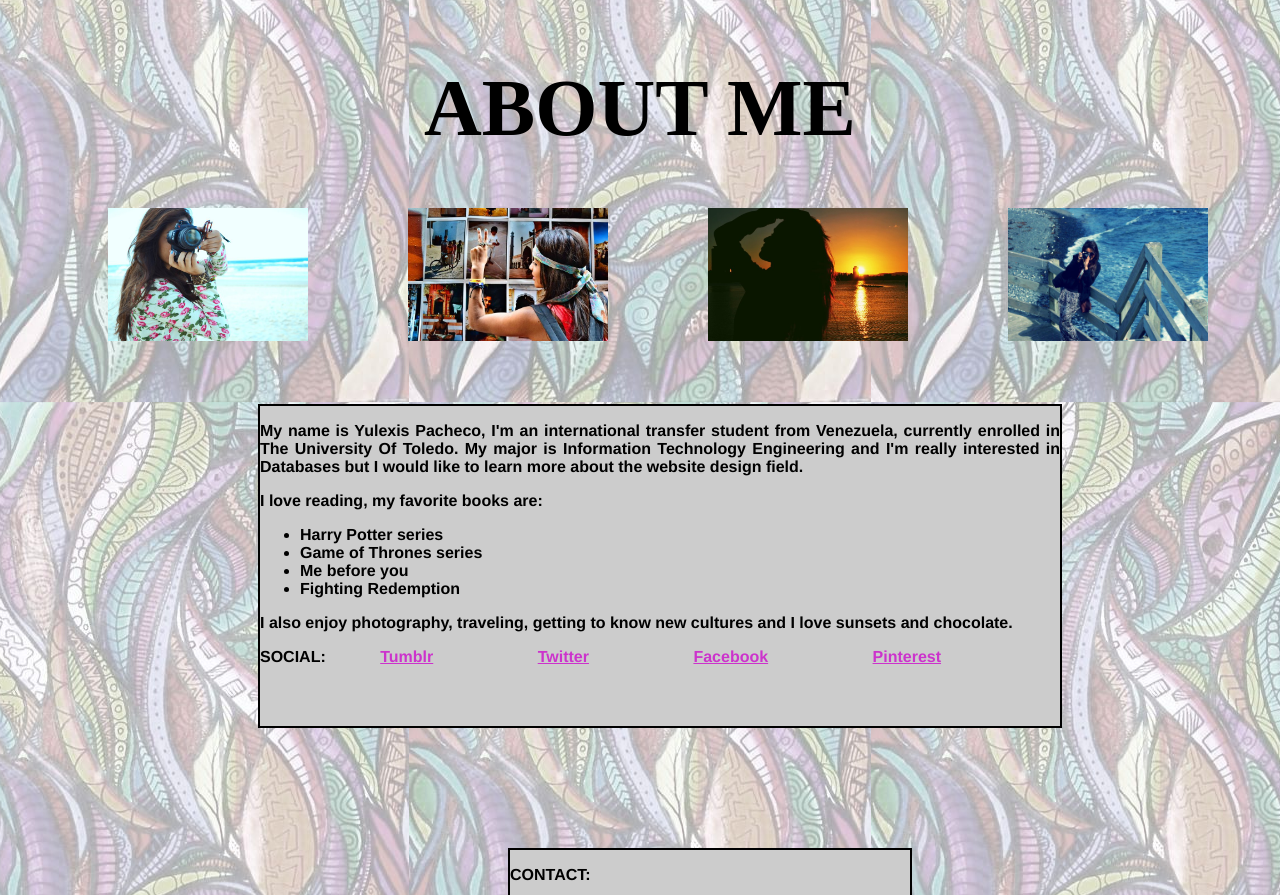
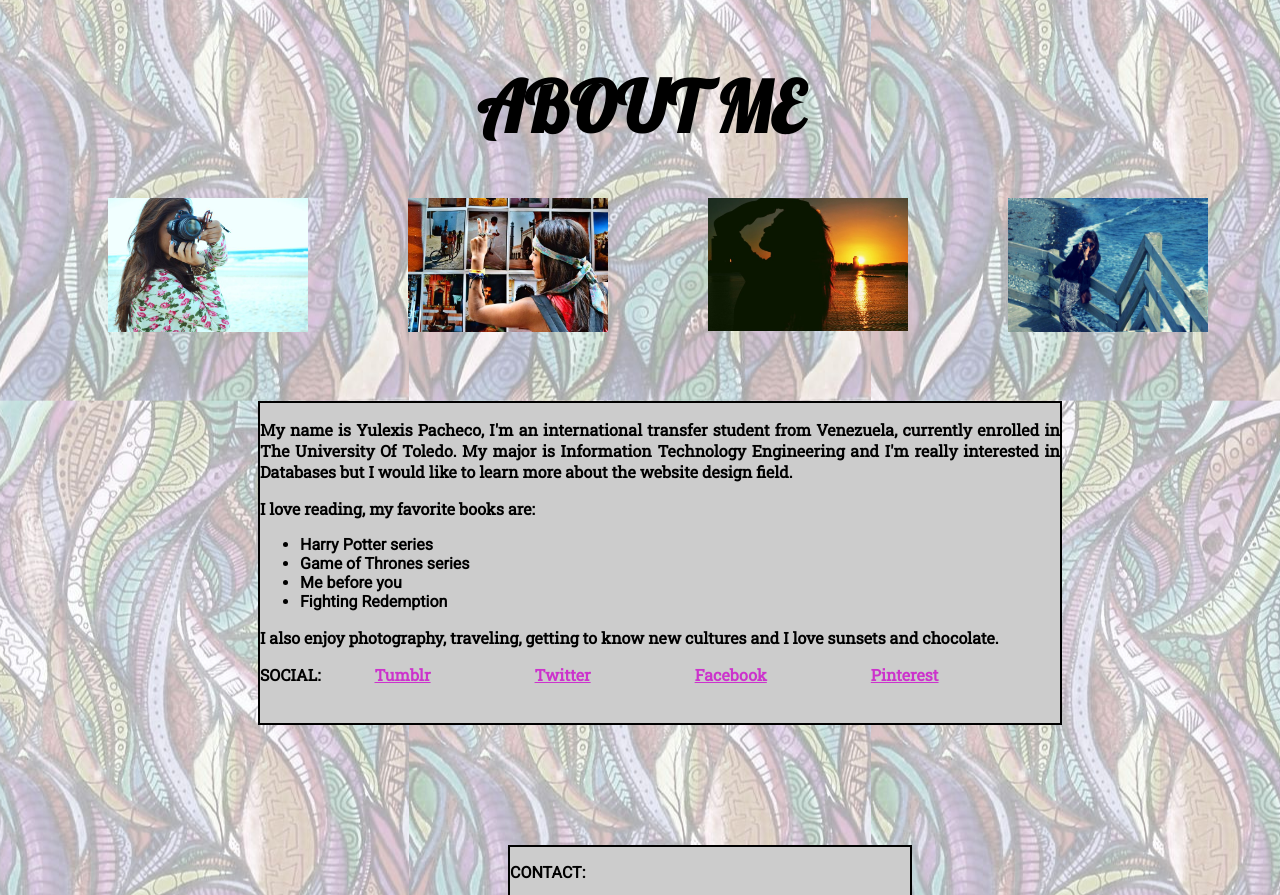
Before and after one commit to yule2403/ypacheco-site, a plain HTML site: page Index.html in a window 1280 px wide. Shown: the top 895 px of the page. Drawn offline with nearby package versions, Linux system fonts and the light colour scheme.

Commit message:
Google fonts
Lesson 11

```diff
--- a/Index.html
+++ b/Index.html
@@ -2,7 +2,10 @@
 <html>
 	<head>
 		<title>Yulexis Pacheco</title>
-             <link href="css/Style.css" type="text/css" rel= "stylesheet" />
+        	<link href="css/Style.css" type="text/css" rel= "stylesheet" />
+             <link href='http://fonts.googleapis.com/css?family=Roboto+Slab' rel='stylesheet' type='text/css'>
+             <link href='http://fonts.googleapis.com/css?family=Roboto' rel='stylesheet' type='text/css'>
+             <link href='http://fonts.googleapis.com/css?family=Lobster' rel='stylesheet' type='text/css'>
             <meta name="title" content="Coder."/>
     		<meta name="author" content="Yulexis Pacheco"/>
     		<meta name="description" content="Portfolio site."/>
--- a/css/Style.css
+++ b/css/Style.css
@@ -41,7 +41,7 @@ html {
 	}
 
 	h1 {
-	font-family: "Vladimir Script";
+	font-family: 'Courgette', cursive;
 	text-align:center;
 	font-weight: bold;
 	color: #000;
@@ -60,7 +60,7 @@ html {
 	}
 
 	p {
-	font-family: Helvetica,serif;
+	font-family: 'Roboto Slab', serif;
 	font-size: .80em;
 	text-align: justify;
 	/* [disabled]color: #000; */
@@ -68,14 +68,14 @@ html {
 	}
 
 	.bot-p{
-	font-family: Helvetica,serif;;
+	font-family: 'Roboto Slab', serif;
 	font-size: .80em;
 	color: #000;
 	font-weight: bold;
 	}
 
 	.books-list {
-	font-family: Helvetica,serif;;
+	font-family: 'Roboto', sans-serif;
 	font-size: .80em;
 	text-align: left;
 	color: #000;
@@ -83,7 +83,7 @@ html {
 	}
 
 	a {
-	font-family: Helvetica,serif;
+	font-family: 'Roboto Slab', serif;
 	font-size: .80em;
 	text-align: justify;
 	color: #C3C;
@@ -96,7 +96,7 @@ html {
 	}
 
 	.contactme {
-	font-family: Helvetica,serif;
+	font-family: 'Roboto', sans-serif;
 	font-size: 8px;
 	color: #000;
 	font-weight: bold;
@@ -157,7 +157,7 @@ html {
 
 
   #button-send{
-    font-family: 'Montserrat', Arial, Helvetica, sans-serif;
+    font-family: 'Roboto', sans-serif;
     width: 30%;
     border: #fbfbfb solid 1px;
     cursor:pointer;
@@ -197,7 +197,7 @@ html {
 	}
 
 	h1 {
-	font-family: "Vladimir Script";
+	font-family: 'Courgette', cursive;
 	text-align:center;
 	font-weight: bold;
 	color: #000;
@@ -216,7 +216,7 @@ html {
 	}
 
 	p {
-	font-family: Helvetica,serif;
+	font-family: 'Roboto Slab', serif;
 	font-size: .90em;
 	text-align: justify;
 	/* [disabled]color: #000; */
@@ -224,14 +224,14 @@ html {
 	}
 
 	.bot-p{
-	font-family: Helvetica,serif;;
+	font-family: 'Roboto Slab', serif;
 	font-size: .90em;
 	color: #000;
 	font-weight: bold;
 	}
 
 	.books-list {
-	font-family: Helvetica,serif;;
+	font-family: 'Roboto', sans-serif;
 	font-size: .75em;
 	text-align: left;
 	color: #000;
@@ -239,7 +239,7 @@ html {
 	}
 
 	a {
-	font-family: Helvetica,serif;;
+	font-family: 'Roboto Slab', serif;
 	font-size: .90em;
 	text-align: justify;
 	color: #C3C;
@@ -252,7 +252,7 @@ html {
 	}
 
 	.contactme {
-	font-family: Helvetica,serif;
+	font-family: 'Roboto', sans-serif;
 	font-size: 13px;
 	color: #000;
 	font-weight: bold;
@@ -354,7 +354,7 @@ html {
 	}
 
    h1 {
-	font-family: "Vladimir Script";
+	font-family: 'Courgette', cursive;
 	text-align:center;
 	font-weight: bold;
 	color: #000;
@@ -373,7 +373,7 @@ html {
 	}
 
    p {
-	font-family: Helvetica,serif;
+	font-family: 'Roboto Slab', serif;
 	font-size: 16px;
 	text-align: justify;
 	/* [disabled]color: #000; */
@@ -381,14 +381,14 @@ html {
 	}
 
 	.bot-p{
-	font-family: Helvetica,serif;;
+	font-family: 'Roboto Slab', serif;
 	font-size: 16px;
 	color: #000;
 	font-weight: bold;
 	}
 
    .books-list {
-	font-family: Helvetica,serif;;
+	font-family: 'Roboto', sans-serif;
 	font-size: 16px;
 	text-align: left;
 	color: #000;
@@ -396,7 +396,7 @@ html {
 	}
 
 	a {
-	font-family: Helvetica,serif;;
+	font-family: 'Roboto Slab', serif; sans-serif;
 	font-size: 16px;
 	text-align: justify;
 	color: #C3C;
@@ -408,7 +408,7 @@ html {
     color: #606;
 	}
   	.contactme {
-	font-family: Helvetica,serif;
+	font-family: 'Roboto', sans-serif;
 	font-size: 13px;
 	color: #000;
 	font-weight: bold;
@@ -510,7 +510,7 @@ html {
 	}
 
    h1 {
-	font-family: "Vladimir Script";
+	font-family: 'Courgette', cursive;
 	text-align:center;
 	font-weight: bold;
 	color: #000;
@@ -530,7 +530,7 @@ html {
 	}
 
    p {
-	font-family: Helvetica,serif;
+	font-family: 'Roboto', sans-serif;
 	font-size: 16px;
 	text-align: justify;
 	/* [disabled]color: #000; */
@@ -538,7 +538,7 @@ html {
 	}
 
    .bot-p{
-	font-family: Helvetica,serif;
+	font-family: 'Roboto', sans-serif;
 	font-size: 16px;
 	color: #000;
 	font-weight: bold;
@@ -553,7 +553,7 @@ html {
 	}
 
 	a {
-	font-family: Helvetica,serif;
+	font-family: 'Roboto', sans-serif;
 	font-size: 16px;
 	text-align: justify;
 	color: #C3C;
@@ -566,7 +566,7 @@ html {
 	}
 
   	.contactme {
-	font-family: Helvetica,serif;
+	font-family: 'Roboto', sans-serif;
 	font-size: 14px;
 	color: #000;
 	font-weight: bold;
@@ -667,11 +667,10 @@ html {
 	}
 
    h1 {
-	font-family: "Vladimir Script";
+	font-family: 'Lobster', cursive;
 	text-align:center;
-	font-weight: bold;
 	color: #000;
-	font-size: 5pc;
+	font-size: 4.4pc;
 	 margin-top:0px;
 
 	}
@@ -688,7 +687,7 @@ html {
 	}
 
    p {
-	font-family: Helvetica,serif;
+	font-family: 'Roboto Slab', serif;
 	font-size: 16px;
 	text-align: justify;
 	/* [disabled]color: #000; */
@@ -696,14 +695,14 @@ html {
 	}
 
    .bot-p{
-	font-family: Helvetica,serif;
+	font-family: 'Roboto Slab', serif;
 	font-size: 16px;
 	color: #000;
 	font-weight: bold;
 	}
 
    .books-list {
-	font-family: Helvetica,serif;
+	font-family: 'Roboto', sans-serif;
 	font-size: 16px;
 	text-align: left;
 	color: #000;
@@ -711,7 +710,7 @@ html {
 	}
 
 	a {
-	font-family: Helvetica,serif;
+	font-family: 'Roboto Slab', serif;
 	font-size: 16px;
 	text-align: justify;
 	color: #C3C;
@@ -724,7 +723,7 @@ html {
 	}
 
 	.contactme {
-	font-family: Helvetica,serif;
+	font-family: 'Roboto', sans-serif;
 	font-size: 16px;
 	color: #000;
 	font-weight: bold;
```
